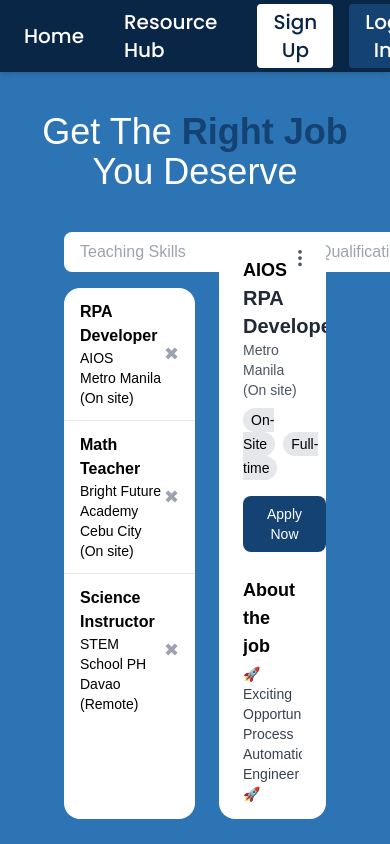
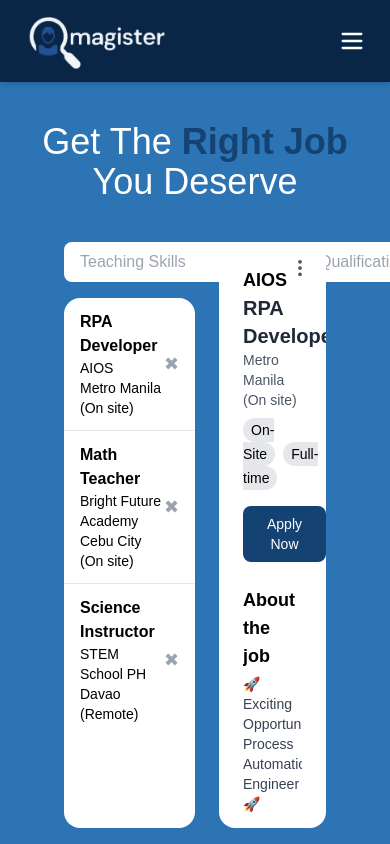
Before and after one commit to Cerphh/Magister, a React (Vite) app in the folder Frontend/: page /jobs in a window 390 px wide. Shown: the top 844 px of the page. Built offline with nearby package versions, Linux system fonts and the light colour scheme.

Commit message:
Fixed Navbar Responsiveness

```diff
--- a/Frontend/src/components/NavBar.tsx
+++ b/Frontend/src/components/NavBar.tsx
@@ -1,7 +1,5 @@
-
-
 import { useState, useRef, useEffect } from 'react';
-import { Bell, ChevronDown } from 'lucide-react';
+import { Bell, ChevronDown, Menu, X } from 'lucide-react';
 import { Link, useNavigate } from 'react-router-dom';
 import { signOut } from 'firebase/auth';
 import { auth } from '../../config/firebase';
@@ -11,6 +9,7 @@
 const Navbar = () => {
   const [isDropdownOpen, setIsDropdownOpen] = useState(false);
   const [isNotifOpen, setIsNotifOpen] = useState(false);
+  const [isMenuOpen, setIsMenuOpen] = useState(false);
   const [isLoggedIn, setIsLoggedIn] = useState(false);
   const dropdownRef = useRef<HTMLDivElement>(null);
   const notifRef = useRef<HTMLDivElement>(null);
@@ -42,60 +41,18 @@
   };
 
   return (
-    <nav className="w-full bg-[#0A2647] px-6 py-1 flex items-center justify-between shadow-md">
-      <div className="flex items-center gap-2">
-        <img src="/src/assets/logo.png" alt="Magister Logo" className="w-50 h-16" />
+  <nav className="w-full bg-[#0A2647] px-6 py-2 flex justify-end items-center shadow-md relative z-50">
+    <div className="flex items-center gap-2 mr-auto">
+      <img src="/src/assets/logo.png" alt="Magister Logo" className="w-36 h-auto" />
     </div>
-
-      <div className="flex items-center gap-10 text-white text-xl font-medium font-sans">
-        <Link to="/" className="hover:underline underline-offset-4">Home</Link>
-        {userType === 'applicant' && (
-          <>
-            <Link to="/jobs" className="hover:underline underline-offset-4">Job Board</Link>
-            <Link to="/events" className="hover:underline underline-offset-4">Events</Link>
-          </>
-        )}
-        <Link to="/resources" className="hover:underline underline-offset-4">Resource Hub</Link>
-        {userType === 'employer' && (
-          <Link to="/employer-dashboard" className="hover:underline underline-offset-4">Dashboard</Link>
-        )}
-
-        {isLoggedIn ? (
-          <>
-            <div className="relative" ref={dropdownRef}>
-              <div className="flex items-center gap-1 cursor-pointer hover:opacity-90" onClick={() => setIsDropdownOpen(!isDropdownOpen)}>
-                <span>{displayName}</span>
-                <ChevronDown size={16} />
-              </div>
-
-              {isDropdownOpen && (
-                <div className="absolute right-0 mt-2 w-44 bg-white border border-gray-200 rounded-md shadow-lg z-50 text-gray-800">
-                  <ul className="py-2 text-sm">
-                    <li>
-                      <Link to="/profile" className="block px-4 py-2 hover:bg-gray-100 cursor-pointer" onClick={() => setIsDropdownOpen(false)}>Profile</Link>
-                    </li>
-                    <li>
-                      <Link to="/settings" className="block px-4 py-2 hover:bg-gray-100 cursor-pointer" onClick={() => setIsDropdownOpen(false)}>Settings</Link>
-                    </li>
-                    <li>
-                      <Link to="/help" className="block px-4 py-2 hover:bg-gray-100 cursor-pointer" onClick={() => setIsDropdownOpen(false)}>Help</Link>
-                    </li>
-                    <li>
-                      <button onClick={handleLogout} className="w-full text-left px-4 py-2 hover:bg-gray-100 text-red-500">Logout</button>
-                    </li>
-                  </ul>
-                </div>
-              )}
-            </div>
-
-            <div className="relative mr-2" ref={notifRef}>
-              <button onClick={() => setIsNotifOpen(!isNotifOpen)} className="text-white relative" aria-label="Toggle notifications">
+    {isLoggedIn && (
+      <div className="order-1 md:order-1 relative px-3 py-2 md:py-2">
+        <button onClick={() => setIsNotifOpen(!isNotifOpen)} className="relative text-white" aria-label="Toggle notifications">
           <Bell size={20} />
           {notifications.filter(n => n.role === userType).length > 0 && (
             <span className="absolute top-0 right-0 inline-block w-2 h-2 bg-red-600 rounded-full" />
           )}
         </button>
-
         {isNotifOpen && (
           <div className="absolute right-0 mt-2 w-80 max-h-96 overflow-y-auto bg-white border border-gray-300 rounded shadow-lg z-50 text-sm text-gray-800">
             {loading ? (
@@ -115,13 +72,71 @@
           </div>
         )}
       </div>
+    )}
+    <button className="md:hidden text-white" onClick={() => setIsMenuOpen(!isMenuOpen)}>
+      {isMenuOpen ? <X size={28} /> : <Menu size={28} />}
+    </button>
+
+    <div className={`flex-col md:flex md:flex-row md:items-center md:justify-between md:static absolute top-full left-0 w-full md:w-auto bg-[#0A2647] text-white text-xl font-medium font-sans transition-all duration-300 ease-in-out ${isMenuOpen ? 'flex' : 'hidden'}`}>
+      <div className="order-2 md:order-3 px-4 py-2 md:py-0 relative" ref={dropdownRef}>
+        {isLoggedIn ? (
+          <>
+            <div className="flex items-center gap-1 cursor-pointer hover:opacity-90" onClick={() => setIsDropdownOpen(!isDropdownOpen)}>
+              <span>{displayName}</span>
+              <ChevronDown size={16} />
+            </div>
+            {isDropdownOpen && (
+              <div className="relative mt-2 w-44 bg-white border border-gray-200 rounded-md shadow-lg z-50 text-gray-800 md:absolute md:top-full md:left-0">
+                <ul className="py-2 text-sm">
+                  <li>
+                    <Link to="/profile" className="block px-4 py-2 hover:bg-gray-100" onClick={() => setIsDropdownOpen(false)}>
+                      Profile
+                    </Link>
+                  </li>
+                  <li>
+                    <Link to="/settings" className="block px-4 py-2 hover:bg-gray-100" onClick={() => setIsDropdownOpen(false)}>
+                      Settings
+                    </Link>
+                  </li>
+                  <li>
+                    <Link to="/help" className="block px-4 py-2 hover:bg-gray-100" onClick={() => setIsDropdownOpen(false)}>
+                      Help
+                    </Link>
+                  </li>
+                  <li>
+                    <button onClick={handleLogout} className="w-full text-left px-4 py-2 hover:bg-gray-100 text-red-500">
+                      Logout
+                    </button>
+                  </li>
+                </ul>
+              </div>
+            )}
           </>
         ) : (
-          <div className="flex gap-4">
-            <button onClick={() => navigate('/signup')} className="bg-white text-[#0A2647] px-4 py-1 rounded hover:bg-gray-100">Sign Up</button>
-            <button onClick={() => navigate('/login')} className="bg-[#144272] text-white px-4 py-1 rounded hover:bg-[#0d3b66]">Log In</button>
+          <div className="flex flex-col md:flex-row gap-2 md:gap-4">
+            <button onClick={() => { setIsMenuOpen(false); navigate('/signup'); }} className="bg-white text-[#0A2647] px-4 py-1 rounded hover:bg-gray-100">
+              Sign Up
+            </button>
+            <button onClick={() => { setIsMenuOpen(false); navigate('/login'); }} className="bg-[#144272] text-white px-4 py-1 rounded hover:bg-[#0d3b66]">
+              Log In
+            </button>
           </div>
         )}
+      </div>
+
+      <div className="order-3 md:order-2 flex flex-col md:flex-row gap-4 md:gap-10 px-4 py-2 md:py-0">
+        <Link to="/" onClick={() => setIsMenuOpen(false)} className="hover:underline underline-offset-4">Home</Link>
+        {userType === 'applicant' && (
+          <>
+            <Link to="/jobs" onClick={() => setIsMenuOpen(false)} className="hover:underline underline-offset-4">Job Board</Link>
+            <Link to="/events" onClick={() => setIsMenuOpen(false)} className="hover:underline underline-offset-4">Events</Link>
+          </>
+        )}
+        <Link to="/resources" onClick={() => setIsMenuOpen(false)} className="hover:underline underline-offset-4">Resource Hub</Link>
+        {userType === 'employer' && (
+          <Link to="/employer-dashboard" onClick={() => setIsMenuOpen(false)} className="hover:underline underline-offset-4">Dashboard</Link>
+        )}
+      </div>
     </div>
   </nav>
 );
```
Lines whose indentation alone changed are shown as unchanged.
